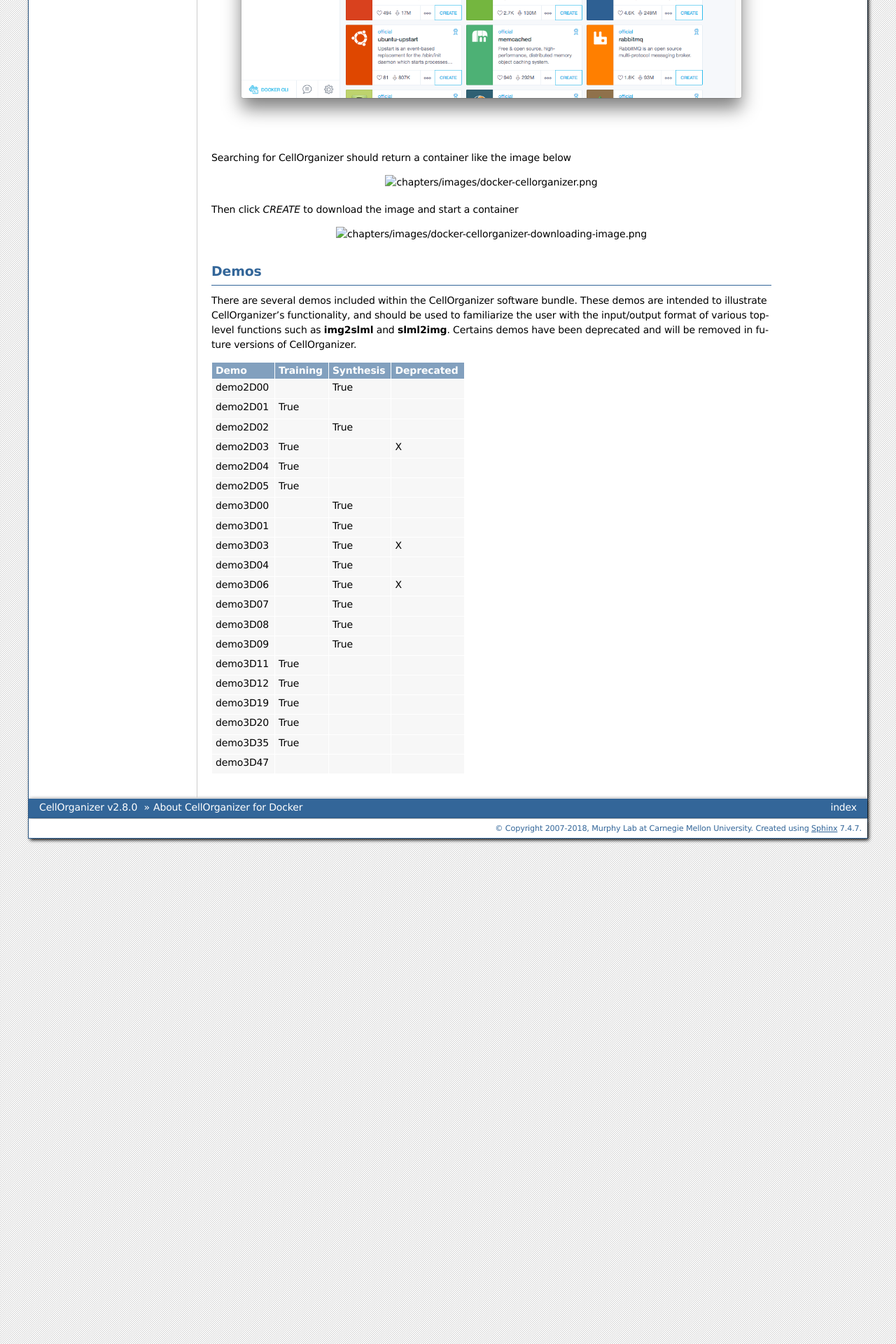
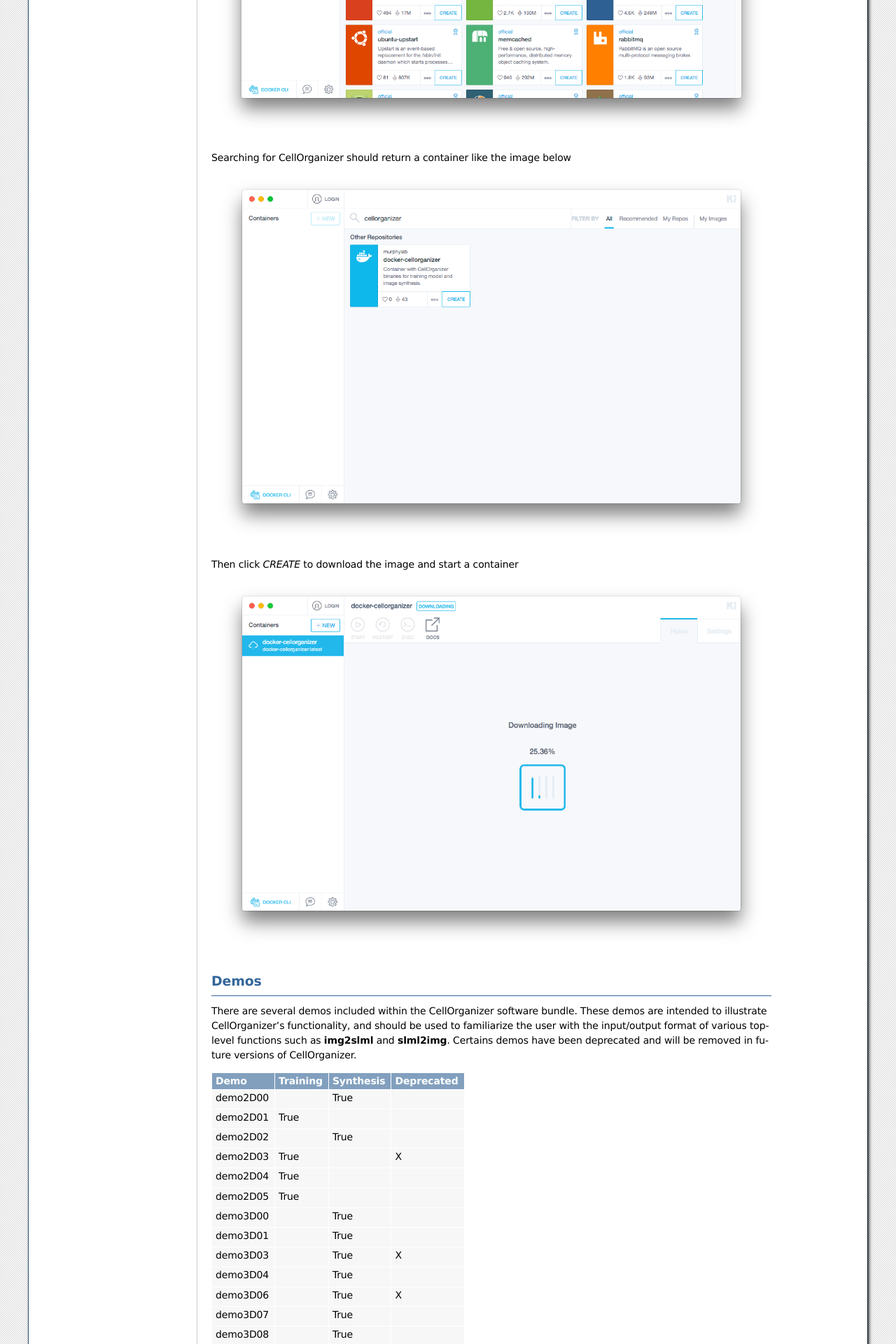
Before and after one commit to murphygroup/cellorganizer-documentation_old, a Sphinx documentation site: the page built from source/chapters/docker/index.rst, in a window 1280 px wide. Shown: the part 2596-4516 px from the top of the page at 70% size. Built offline with Sphinx 7.4.7, drawn with Linux system fonts in a browser that asks for light colours.

Commit message:
Update index.rst

```diff
--- a/source/chapters/docker/index.rst
+++ b/source/chapters/docker/index.rst
@@ -103,13 +103,13 @@
 
 Searching for CellOrganizer should return a container like the image below
 
-.. figure:: ../images/docker-cellorganizer.png
+.. figure:: ../../images/docker-cellorganizer.png
    :align: center
 
 
 Then click *CREATE* to download the image and start a container
 
-.. figure:: ../images/docker-cellorganizer-downloading-image.png
+.. figure:: ../../images/docker-cellorganizer-downloading-image.png
    :align: center
 
 
```
